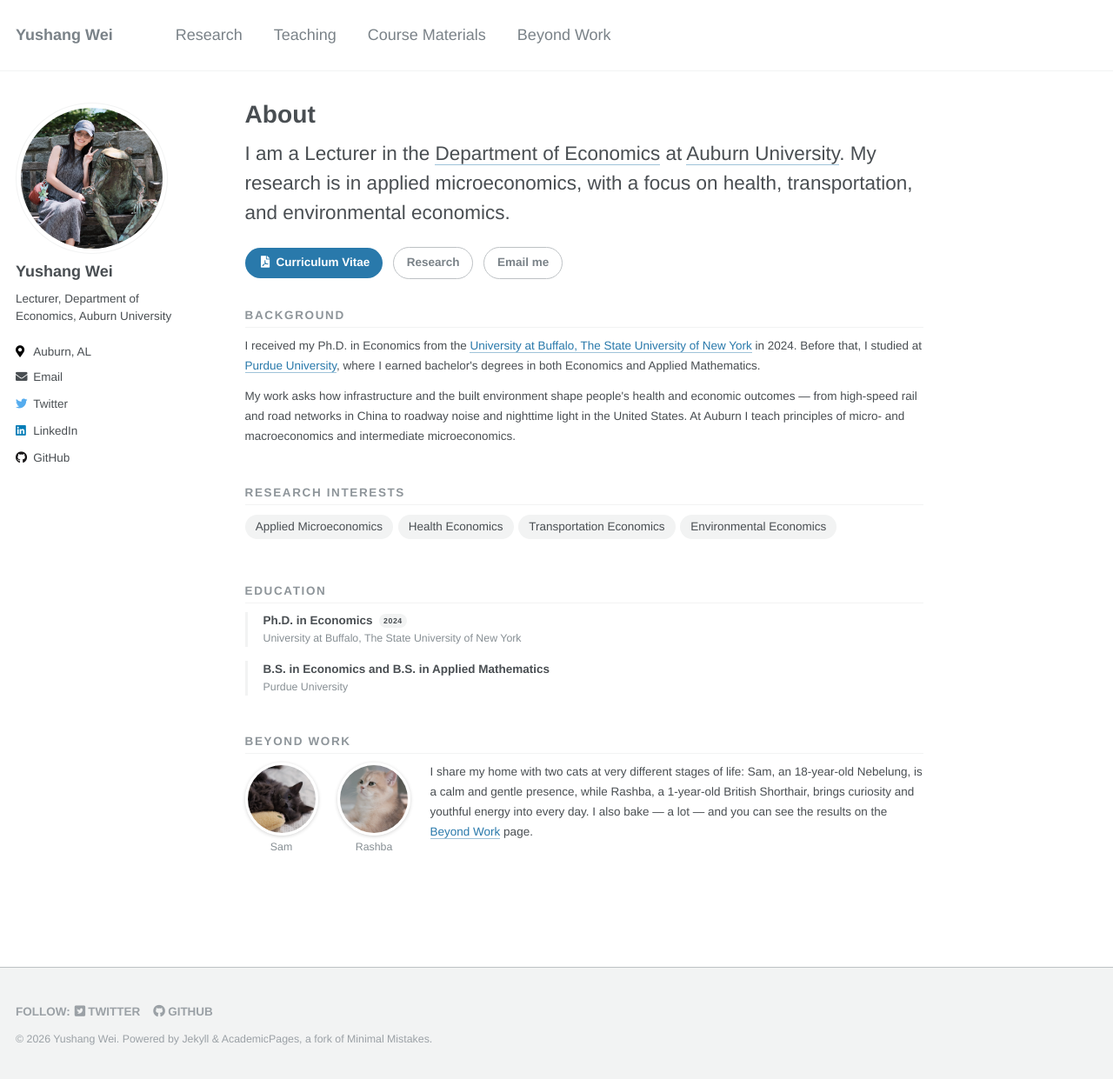
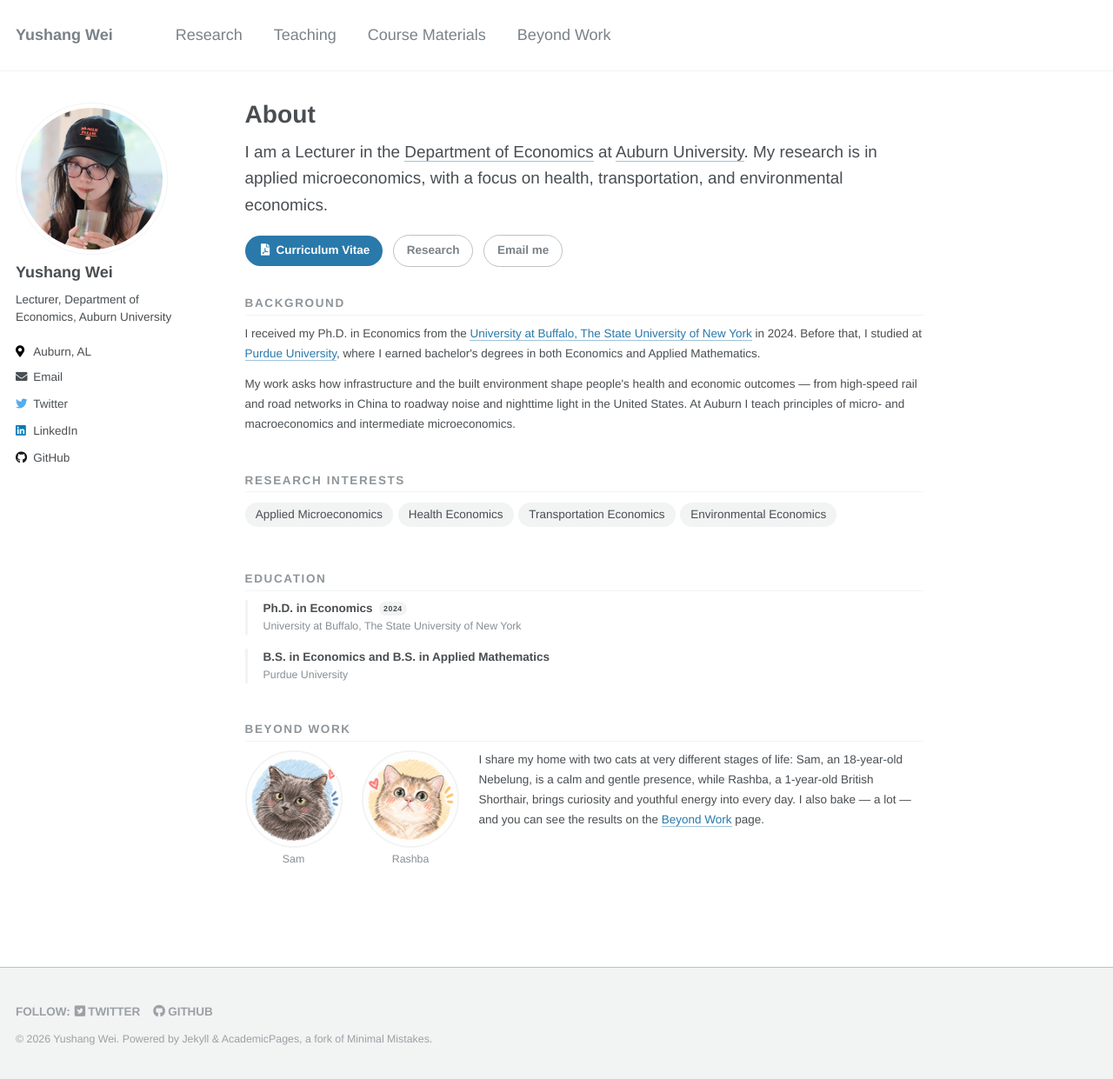
Before and after one commit to yushang1994/yushangw, a Jekyll site: the page built from _pages/about.md, in a window 1280 px wide and 1241 px high. Shown: the whole window at 87% size. Built offline with Jekyll 4.4.1, drawn with Linux system fonts in a browser that asks for light colours.

Commit message:
About page: new profile photo, cat illustrations, smaller intro text

```diff
--- a/_config.yml
+++ b/_config.yml
@@ -35,7 +35,7 @@ facebook:
   username               :
   app_id                 :
   publisher              :
-og_image                 : profile3.JPG # Open Graph/Twitter default site image
+og_image                 : profile-2026.jpg # Open Graph/Twitter default site image
 # For specifying social profiles
 # - https://developers.google.com/structured-data/customize/social-profiles
 social:
@@ -58,7 +58,7 @@ analytics:
 # Site Author
 author:
   name             : "Yushang Wei"
-  avatar           : "profile3.JPG"
+  avatar           : "profile-2026.jpg"
   bio              : "Lecturer, Department of Economics, Auburn University"
   location         : Auburn, AL
   employer         :
--- a/_pages/about.md
+++ b/_pages/about.md
@@ -71,11 +71,11 @@ redirect_from:
   <h2 class="cv-section__title" id="beyond-work">Beyond Work</h2>
   <div class="about__cats">
     <a class="about__cat" href="{{ '/beyond-work/' | relative_url }}">
-      <img src="{{ '/images/aboutme/DSCF2046.JPG' | relative_url }}" alt="Sam, a Nebelung cat">
+      <img src="{{ '/images/aboutme/sam.jpg' | relative_url }}" alt="Drawing of Sam, a grey Nebelung cat">
       <span>Sam</span>
     </a>
     <a class="about__cat" href="{{ '/beyond-work/' | relative_url }}">
-      <img src="{{ '/images/aboutme/DSCF2054.JPG' | relative_url }}" alt="Rashba, a British Shorthair cat">
+      <img src="{{ '/images/aboutme/rashba.jpg' | relative_url }}" alt="Drawing of Rashba, a British Shorthair cat">
       <span>Rashba</span>
     </a>
     <p class="about__prose">
--- a/_sass/_custom.scss
+++ b/_sass/_custom.scss
@@ -264,9 +264,9 @@
 
 .about__lead {
   margin: 0.25em 0 1em;
-  font-size: $type-size-4;
-  font-weight: 300;
-  line-height: 1.5;
+  font-size: 1.05em;
+  font-weight: 400;
+  line-height: 1.6;
   color: $dark-gray;
 
   a {
@@ -365,13 +365,13 @@
   font-size: $type-size-7;
 
   img {
-    width: 84px;
-    height: 84px;
+    width: 112px;
+    height: 112px;
     border-radius: 50%;
     object-fit: cover;
-    border: 3px solid #fff;
-    box-shadow: 0 1px 4px rgba(#000, 0.18);
-    transition: transform 0.2s ease-in-out;
+    border: 2px solid $border-color;
+    background-color: #fff;
+    transition: transform 0.2s ease-in-out, border-color 0.2s ease-in-out;
   }
 
   &:hover {
@@ -380,6 +380,7 @@
 
     img {
       transform: scale(1.05);
+      border-color: mix(#fff, $link-color, 40%);
     }
   }
 
```
Also changed, not shown: images/aboutme/rashba.jpg (added), images/aboutme/sam.jpg (added), images/profile-2026.jpg (added).
